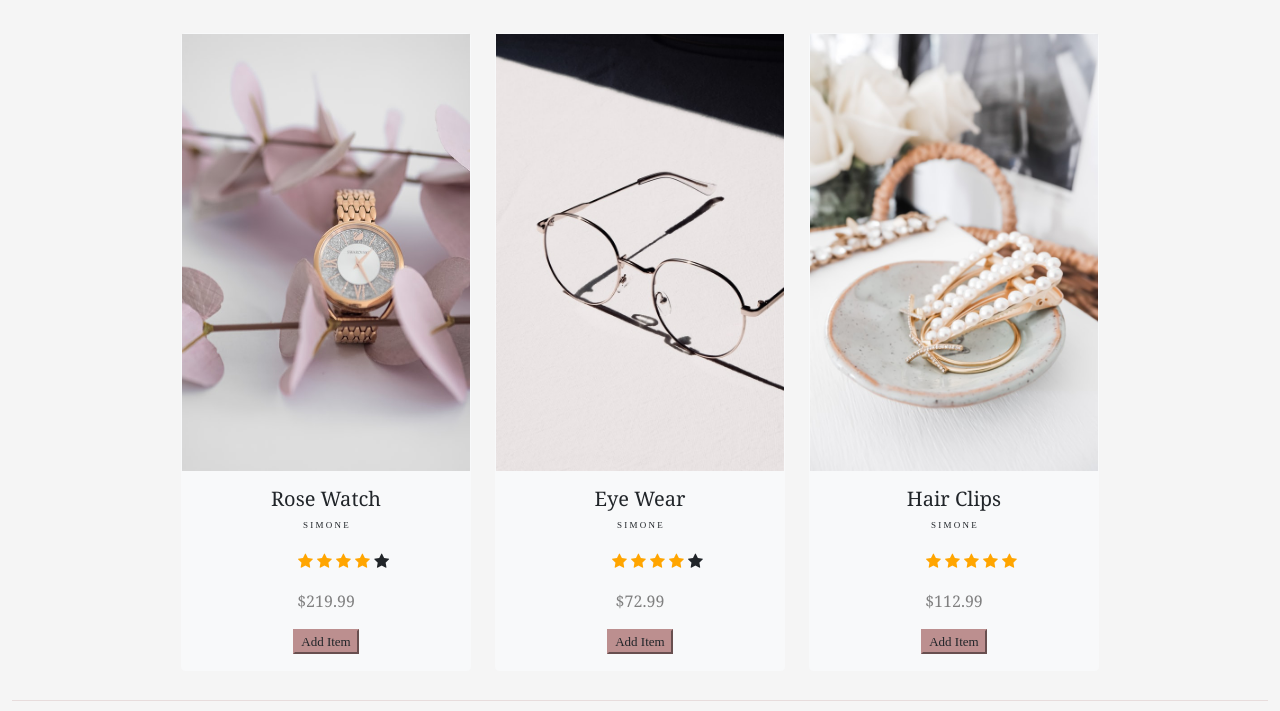
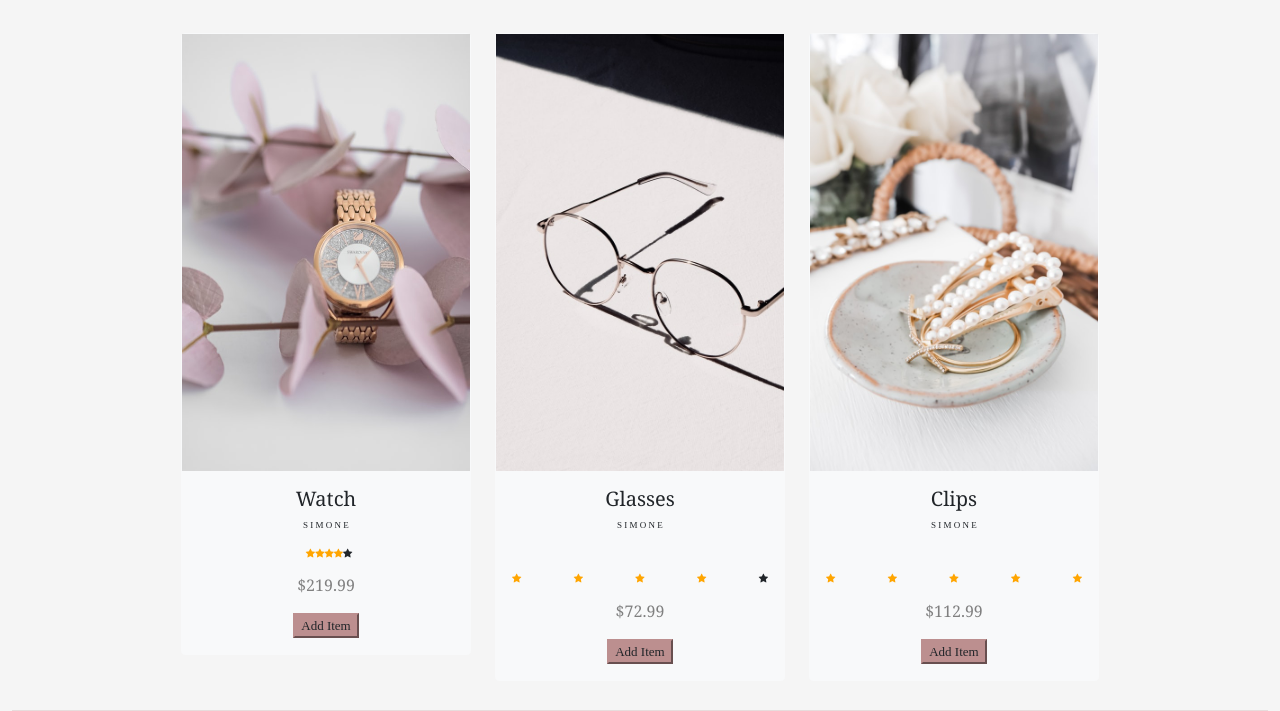
Before and after one commit to amilhousecunningham/online-store, a plain HTML site: page accessories.html in a window 1280 px wide. Shown: the part 98-809 px from the top of the page. Drawn offline with nearby package versions, Linux system fonts and the light colour scheme.

Commit message:
updated pages

```diff
--- a/accessories.html
+++ b/accessories.html
@@ -53,10 +53,11 @@
                       <div class="card border-light bg-light">
                         <img src="./images/accOne.jpg" class="card-img-top-one" alt="rose gold watch">
                         <div class="card-body">
-                          <h5 class="card-title text-dark">Rose Watch</h5>
+                          <h5 class="card-title text-dark"> Watch</h5>
                           <p class="card-text text-dark">S I M O N E</p>
-                          <p class="rating">
-                            <span class="fa fa-star checked"></span>
+                          <br>
+                          <p class="rating-1">
+                            <span class="fa fa-star checked img-fluid"></span>
                             <span class="fa fa-star checked"></span>
                             <span class="fa fa-star checked"></span>
                             <span class="fa fa-star checked"></span>
@@ -72,10 +73,11 @@
                       <div class="card border-light bg-light">
                         <img src="./images/accTwo.jpg" class="card-img-top-two" alt="metal framed eye glasses">
                         <div class="card-body">
-                          <h5 class="card-title">Eye Wear</h5>
+                          <h5 class="card-title">Glasses</h5>
                           <p class="card-text">S I M O N E</p>
-                          <p class="rating">
-                            <span class="fa fa-star checked"></span>
+                          <br>
+                          <p class="rating-2">
+                            <span class="fa fa-star checked "></span>
                             <span class="fa fa-star checked"></span>
                             <span class="fa fa-star checked"></span>
                             <span class="fa fa-star checked"></span>
@@ -91,9 +93,10 @@
                         <div class="card border-light bg-light">
                           <img src="./images/accThree.jpg" class="card-img-top-three" alt="small pearl hair clips">
                           <div class="card-body">
-                            <h5 class="card-title">Hair Clips</h5>
+                            <h5 class="card-title">Clips</h5>
                             <p class="card-text">S I M O N E</p>
-                            <p class="rating">
+                            <br>
+                            <p class="rating-3">
                               <span class="fa fa-star checked"></span>
                               <span class="fa fa-star checked"></span>
                               <span class="fa fa-star checked"></span>
--- a/accessories/accessories.css
+++ b/accessories/accessories.css
@@ -91,10 +91,32 @@ body{
     }
 
     .checked {
-        color: orange;
+        color: #ffa500;
         }
 
-      .rating{
-          position: relative;
-          left:100px;
-      }
+.rating-1{
+position: absolute;
+bottom: 80px;
+left: 43%;
+display: flex;
+justify-content: space-between;
+font-size: x-small;
+              }
+
+.rating-2{
+    osition: absolute;
+    bottom: 80px;
+    left: 43%;
+    display: flex;
+    justify-content: space-between;
+    font-size: x-small;
+}
+
+.rating-3{
+    osition: absolute;
+    bottom: 80px;
+    left: 43%;
+    display: flex;
+    justify-content: space-between;
+    font-size: x-small;
+}
--- a/handbags/handbags.css
+++ b/handbags/handbags.css
@@ -94,7 +94,31 @@ body{
       color: orange;
       }
 
-    .rating{
-        position: relative;
-        left:100px;
+      .rating-1{
+      position: absolute;
+      bottom: 70px;
+      left: 43%;
+      display: flex;
+      justify-content: space-between;
+      font-size: x-small;
     }
+
+
+    .rating-2{
+        position: absolute;
+        bottom: 70px;
+        left: 43%;
+        display: flex;
+        justify-content: space-between;
+        font-size: x-small;
+      }
+
+
+      .rating-3{
+        position: absolute;
+        bottom: 70px;
+        left: 43%;
+        display: flex;
+        justify-content: space-between;
+        font-size: x-small;
+      }
```
Also changed, not shown: handbags.html (+3 -3 lines).
